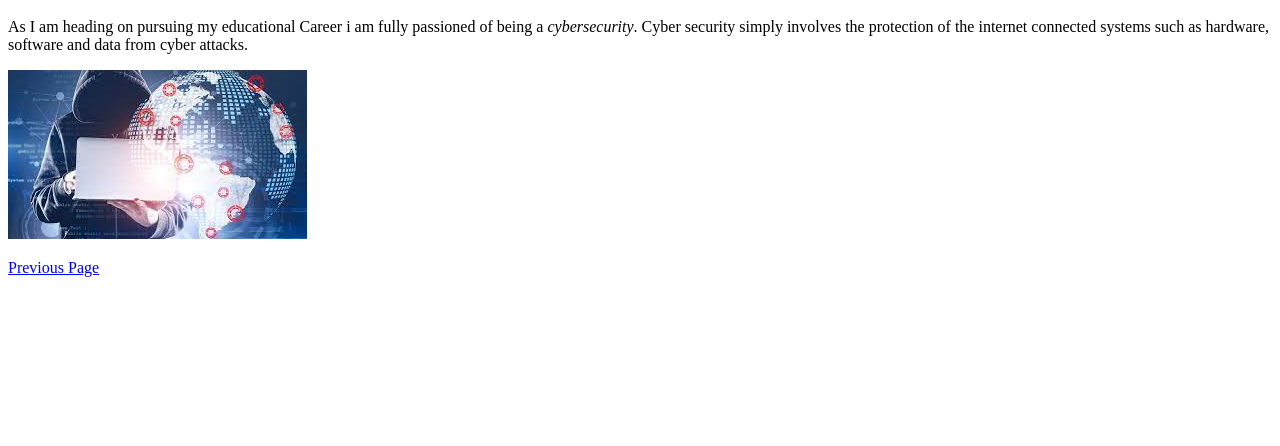
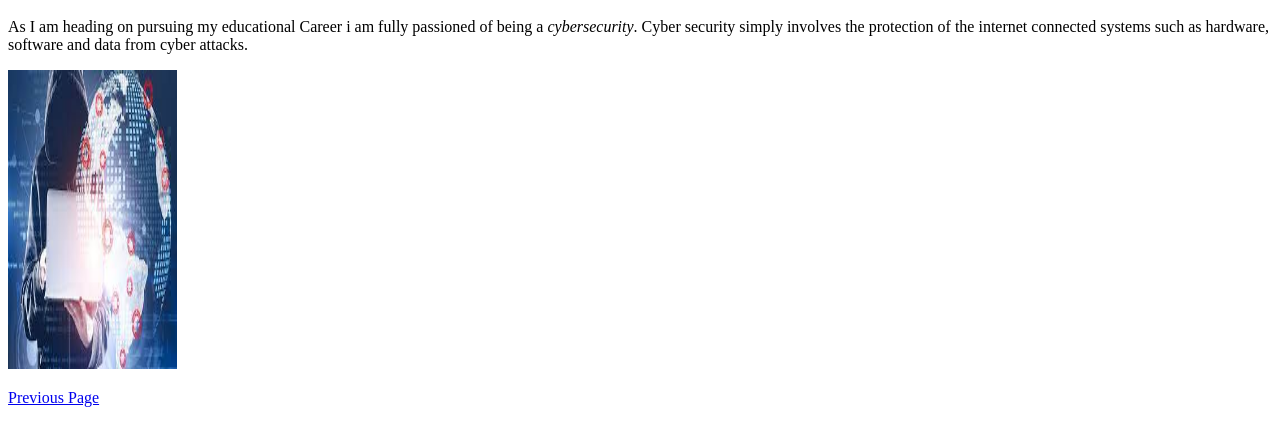
Before and after one commit to gunty89/gunty89.github.io, a plain HTML site: page more.html in a window 1280 px wide. Shown: the part 168-614 px from the top of the page. Drawn offline with Linux system fonts and the light colour scheme.

Commit message:
Update more.html

```diff
--- a/more.html
+++ b/more.html
@@ -25,7 +25,7 @@
        the protection of the internet connected systems such as hardware, software and data from cyber attacks.
 
     </p>
-    <img src="cyber.jpg" width = 299 height = 169>
+    <img src="cyber.jpg" width = 169 height = 299>
 
     <p><a href="index.html">Previous Page</p>
 
```
